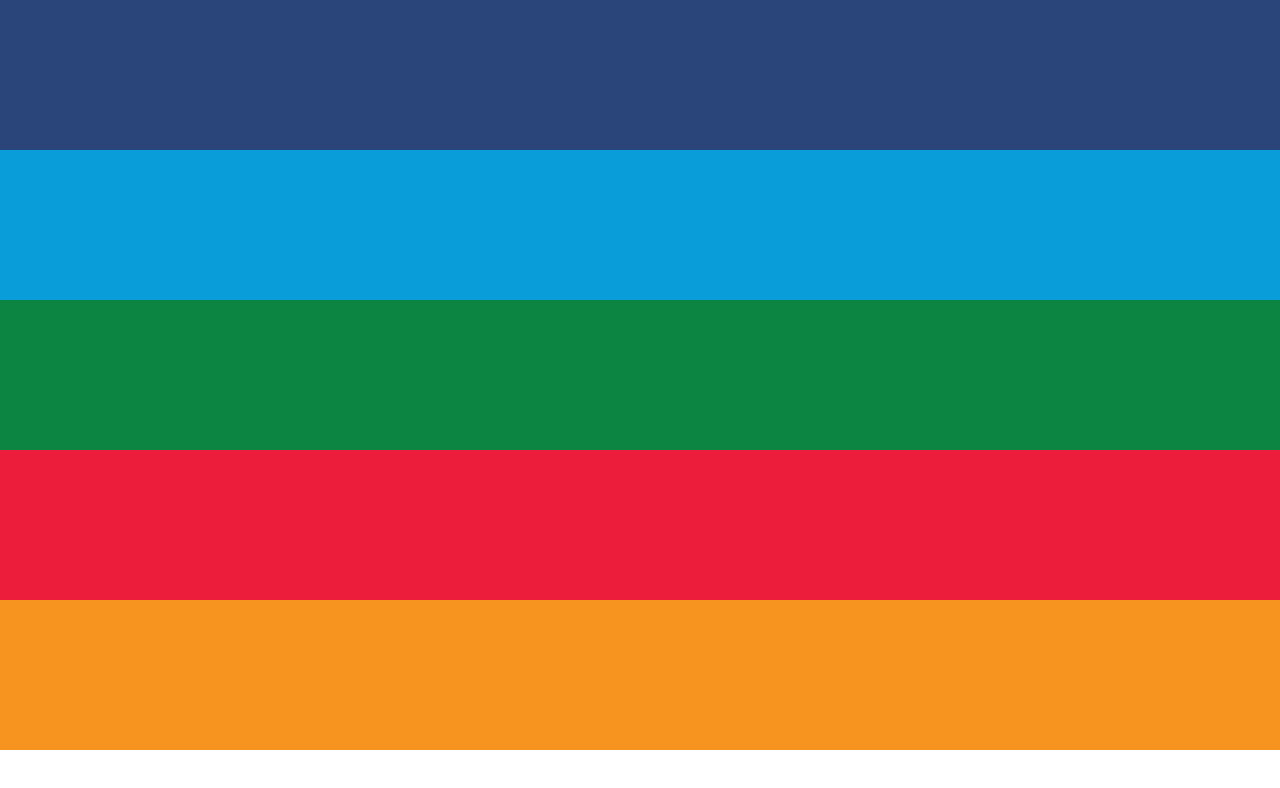
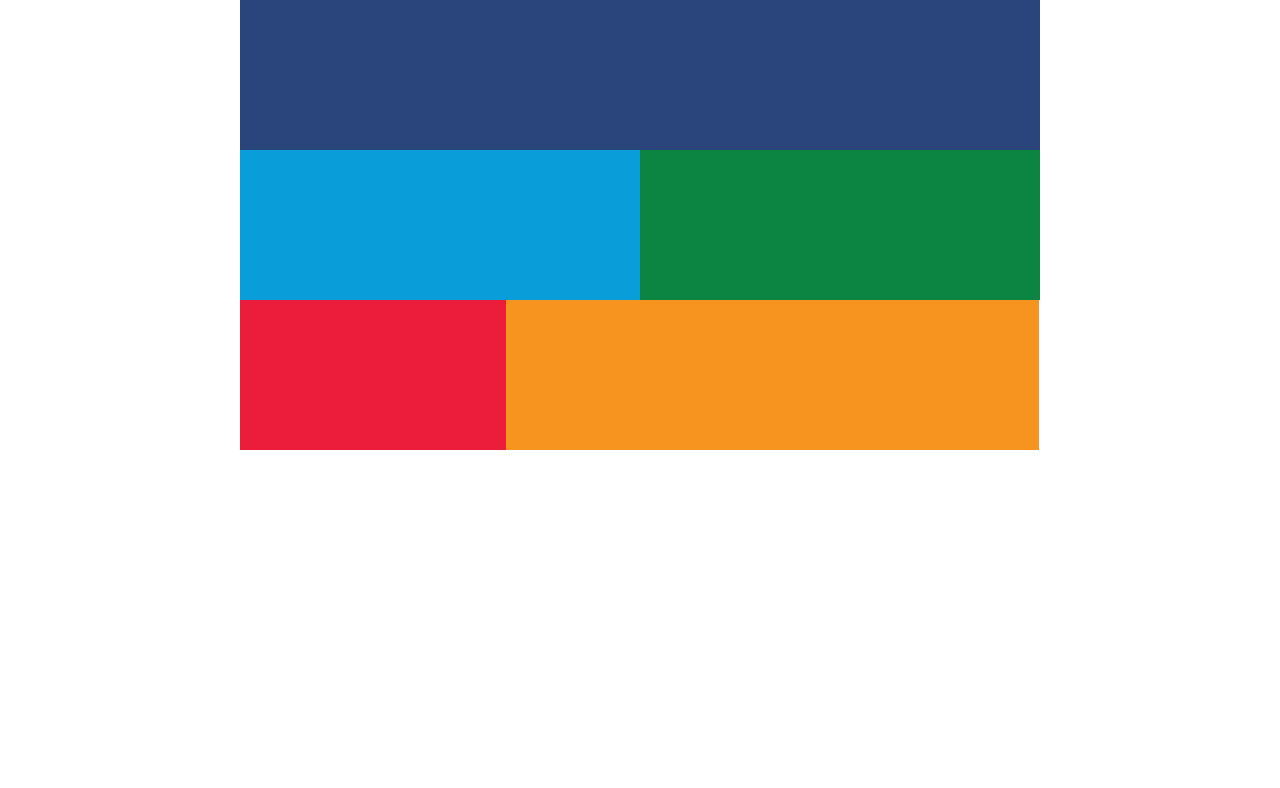
Before and after one commit to thanhvinhle/udacity, a plain HTML site: page FE_Web_Developer/Proj4_Portfolio/RWD/pattern-mostly-fluid-quiz-blankcss.html in a window 1280 px wide. Drawn offline with Linux system fonts and the light colour scheme.

Commit message:
Mostly Fluid layout

```diff
--- a/FE_Web_Developer/Proj4_Portfolio/RWD/pattern-mostly-fluid-quiz-blankcss.html
+++ b/FE_Web_Developer/Proj4_Portfolio/RWD/pattern-mostly-fluid-quiz-blankcss.html
@@ -74,6 +74,26 @@
           color: blue;
         }
       }
+
+@media only screen and (min-width: 450px) {
+	.light_blue, .green {
+		width: 50%;
+	}
+}
+
+@media only screen and (min-width: 550px) {
+	.red { width: 33.3%; }
+	.orange { width: 66.6%; }
+}
+
+@media only screen and (min-width: 800px) {
+	.container {
+		width: 800px;
+		margin-left: auto;
+		margin-right: auto;
+	}
+}
+
     </style>
   </head>
   <body>
```
